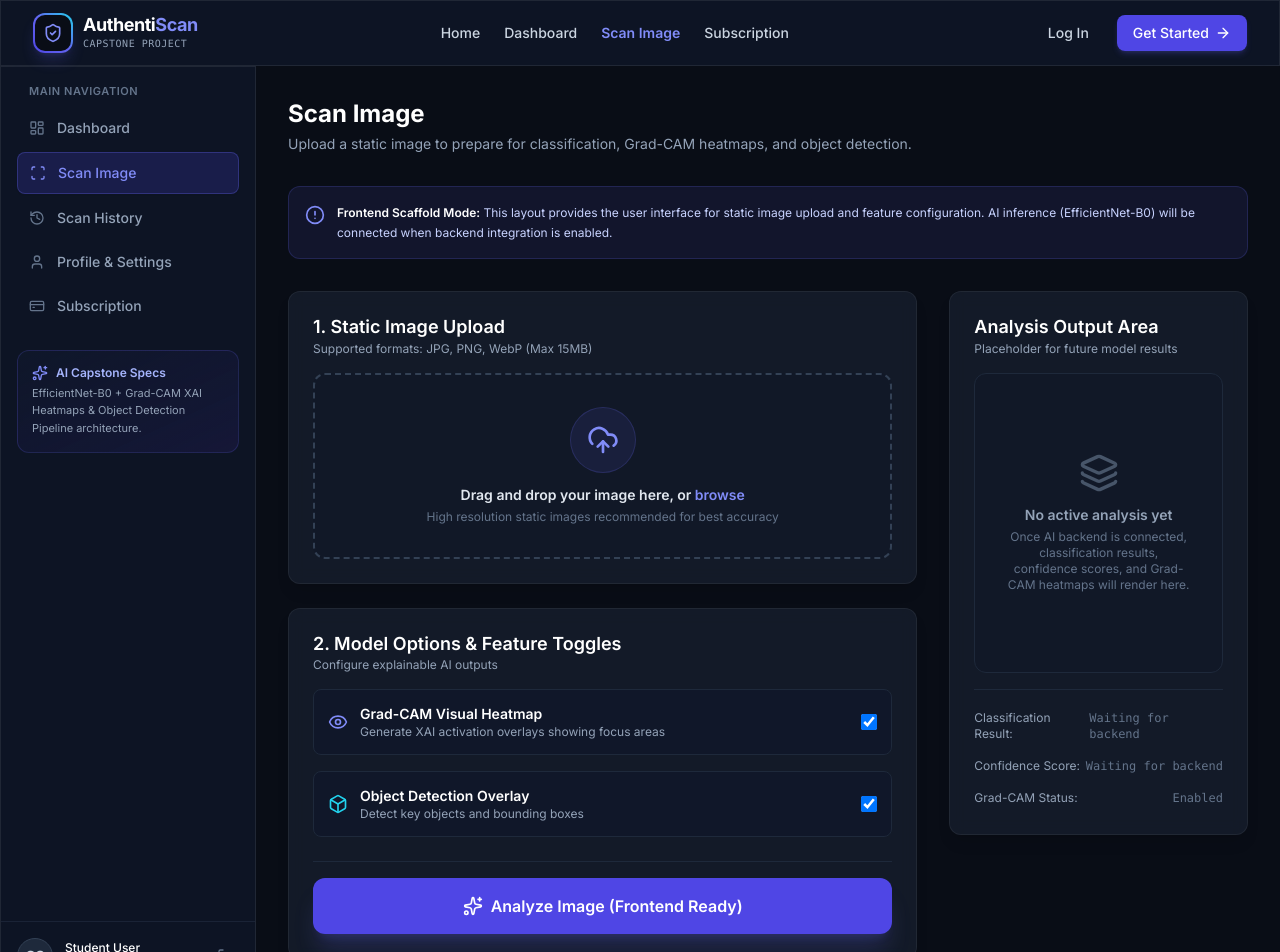
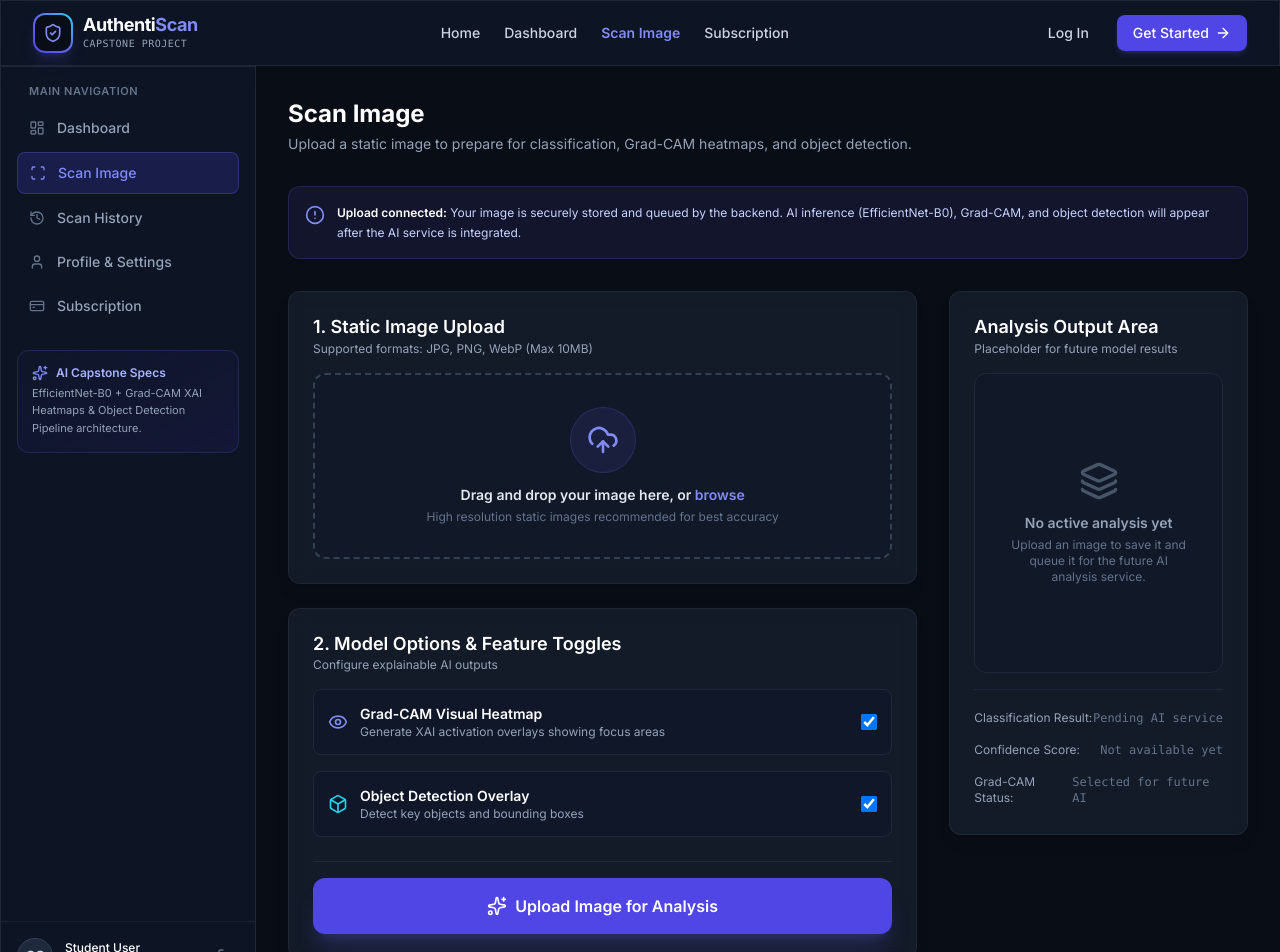
Before and after one commit to NotRowd/AuthentiScan-Implementation, a React (Vite) app: page /scan in a window 1280 px wide. Shown: the top 952 px of the page. Built offline with nearby package versions, Linux system fonts and the light colour scheme; no server answers.

Commit message:
feat(web): connect image upload to API

```diff
--- a/src/pages/ScanPage.jsx
+++ b/src/pages/ScanPage.jsx
@@ -7,19 +7,54 @@ import {
   Sparkles,
   Layers,
   AlertCircle,
-  FileText
+  CheckCircle2
 } from 'lucide-react';
 import DashboardLayout from '../components/layout/DashboardLayout';
 import Card from '../components/common/Card';
+import { uploadScanImage } from '../services/api';
 
 export default function ScanPage() {
   const [selectedFile, setSelectedFile] = useState(null);
   const [enableGradCam, setEnableGradCam] = useState(true);
   const [enableObjectDetection, setEnableObjectDetection] = useState(true);
+  const [error, setError] = useState('');
+  const [isUploading, setIsUploading] = useState(false);
+  const [uploadedScan, setUploadedScan] = useState(null);
 
   const handleFileChange = (e) => {
     if (e.target.files && e.target.files[0]) {
-      setSelectedFile(e.target.files[0]);
+      const file = e.target.files[0];
+      setError('');
+      setUploadedScan(null);
+
+      if (file.size > 10 * 1024 * 1024) {
+        setSelectedFile(null);
+        setError('This image is too large. The upload limit is 10 MB.');
+        return;
+      }
+
+      setSelectedFile(file);
+    }
+  };
+
+  const handleUpload = async () => {
+    setError('');
+    setUploadedScan(null);
+
+    if (!selectedFile) {
+      setError('Choose a JPG, PNG, or WebP image before uploading.');
+      return;
+    }
+
+    setIsUploading(true);
+
+    try {
+      const response = await uploadScanImage(selectedFile);
+      setUploadedScan(response.data);
+    } catch (requestError) {
+      setError(requestError.message);
+    } finally {
+      setIsUploading(false);
     }
   };
 
@@ -37,14 +72,14 @@ export default function ScanPage() {
         <div className="p-4 rounded-xl bg-brand-500/10 border border-brand-500/20 flex items-start gap-3">
           <AlertCircle className="w-5 h-5 text-brand-400 shrink-0 mt-0.5" />
           <div className="text-xs text-brand-200 leading-relaxed">
-            <span className="font-semibold text-white">Frontend Scaffold Mode:</span> This layout provides the user interface for static image upload and feature configuration. AI inference (EfficientNet-B0) will be connected when backend integration is enabled.
+            <span className="font-semibold text-white">Upload connected:</span> Your image is securely stored and queued by the backend. AI inference (EfficientNet-B0), Grad-CAM, and object detection will appear after the AI service is integrated.
           </div>
         </div>
 
         <div className="grid grid-cols-1 lg:grid-cols-3 gap-8">
           {/* Main Upload Zone & Options */}
           <div className="lg:col-span-2 space-y-6">
-            <Card title="1. Static Image Upload" subtitle="Supported formats: JPG, PNG, WebP (Max 15MB)">
+            <Card title="1. Static Image Upload" subtitle="Supported formats: JPG, PNG, WebP (Max 10MB)">
               <div className="mt-4 border-2 border-dashed border-slate-700 hover:border-brand-500/60 rounded-xl p-8 text-center transition-colors bg-slate-900/40 relative">
                 <input
                   type="file"
@@ -118,12 +153,20 @@ export default function ScanPage() {
               <div className="mt-6 pt-4 border-t border-slate-800">
                 <button
                   type="button"
-                  className="w-full py-4 rounded-xl font-semibold bg-gradient-to-r from-brand-600 to-indigo-600 hover:from-brand-500 hover:to-indigo-500 text-white shadow-xl shadow-brand-500/20 transition-all flex items-center justify-center gap-2"
+                  onClick={handleUpload}
+                  disabled={isUploading}
+                  className="w-full py-4 rounded-xl font-semibold bg-gradient-to-r from-brand-600 to-indigo-600 hover:from-brand-500 hover:to-indigo-500 disabled:cursor-not-allowed disabled:opacity-70 text-white shadow-xl shadow-brand-500/20 transition-all flex items-center justify-center gap-2"
                 >
                   <Sparkles className="w-5 h-5" />
-                  Analyze Image (Frontend Ready)
+                  {isUploading ? 'Uploading image...' : 'Upload Image for Analysis'}
                 </button>
               </div>
+
+              {error && (
+                <p role="alert" className="mt-4 rounded-lg border border-rose-500/40 bg-rose-500/10 px-3 py-2 text-xs text-rose-200">
+                  {error}
+                </p>
+              )}
             </Card>
           </div>
 
@@ -131,25 +174,37 @@ export default function ScanPage() {
           <div className="space-y-6">
             <Card title="Analysis Output Area" subtitle="Placeholder for future model results">
               <div className="mt-4 flex flex-col items-center justify-center p-8 rounded-xl border border-slate-800 bg-slate-900/40 text-center min-h-[300px]">
-                <Layers className="w-10 h-10 text-slate-600 mb-3" />
-                <p className="text-sm font-semibold text-slate-400">No active analysis yet</p>
-                <p className="text-xs text-slate-500 mt-1 max-w-xs">
-                  Once AI backend is connected, classification results, confidence scores, and Grad-CAM heatmaps will render here.
-                </p>
+                {uploadedScan ? (
+                  <>
+                    <CheckCircle2 className="w-10 h-10 text-emerald-400 mb-3" />
+                    <p className="text-sm font-semibold text-emerald-300">Image uploaded successfully</p>
+                    <p className="text-xs text-slate-400 mt-2 max-w-xs">
+                      Scan #{uploadedScan.scan_id} is queued for the AI service. The image and its scan record are now stored securely.
+                    </p>
+                  </>
+                ) : (
+                  <>
+                    <Layers className="w-10 h-10 text-slate-600 mb-3" />
+                    <p className="text-sm font-semibold text-slate-400">No active analysis yet</p>
+                    <p className="text-xs text-slate-500 mt-1 max-w-xs">
+                      Upload an image to save it and queue it for the future AI analysis service.
+                    </p>
+                  </>
+                )}
               </div>
 
               <div className="mt-4 pt-4 border-t border-slate-800 space-y-2 text-xs text-slate-400">
                 <div className="flex items-center justify-between py-1">
                   <span>Classification Result:</span>
-                  <span className="font-mono text-slate-500">Waiting for backend</span>
+                  <span className="font-mono text-slate-500">Pending AI service</span>
                 </div>
                 <div className="flex items-center justify-between py-1">
                   <span>Confidence Score:</span>
-                  <span className="font-mono text-slate-500">Waiting for backend</span>
+                  <span className="font-mono text-slate-500">Not available yet</span>
                 </div>
                 <div className="flex items-center justify-between py-1">
                   <span>Grad-CAM Status:</span>
-                  <span className="font-mono text-slate-500">{enableGradCam ? 'Enabled' : 'Disabled'}</span>
+                  <span className="font-mono text-slate-500">{enableGradCam ? 'Selected for future AI' : 'Not selected'}</span>
                 </div>
               </div>
             </Card>
--- a/src/services/api.js
+++ b/src/services/api.js
@@ -37,6 +37,33 @@ export function loginAccount(credentials) {
   });
 }
 
+export async function uploadScanImage(image) {
+  const token = getAuthToken();
+
+  if (!token) {
+    throw new Error('Please log in before uploading an image.');
+  }
+
+  const formData = new FormData();
+  formData.append('image', image);
+
+  const response = await fetch(`${API_BASE_URL}/scans`, {
+    method: 'POST',
+    headers: {
+      Authorization: `Bearer ${token}`
+    },
+    body: formData
+  });
+
+  const payload = await response.json().catch(() => null);
+
+  if (!response.ok) {
+    throw new Error(payload?.message || 'The image could not be uploaded.');
+  }
+
+  return payload;
+}
+
 export function saveAuthSession(data, rememberUser) {
   const storage = rememberUser ? localStorage : sessionStorage;
 
```
